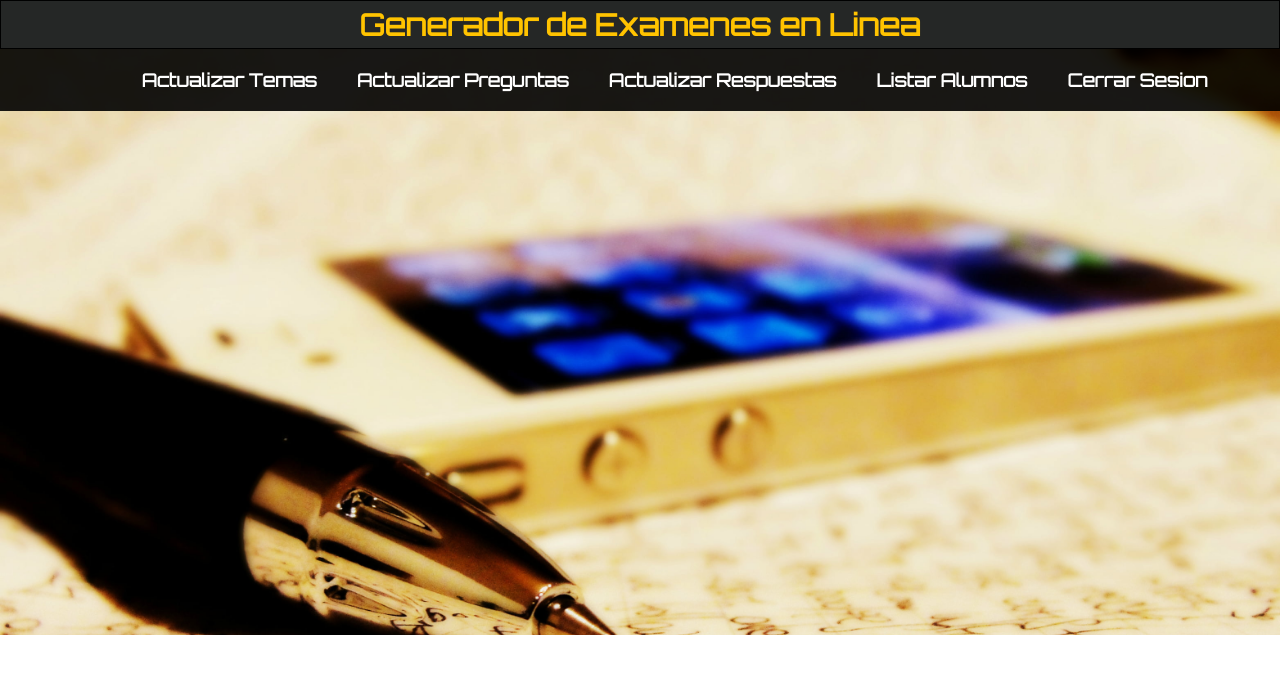
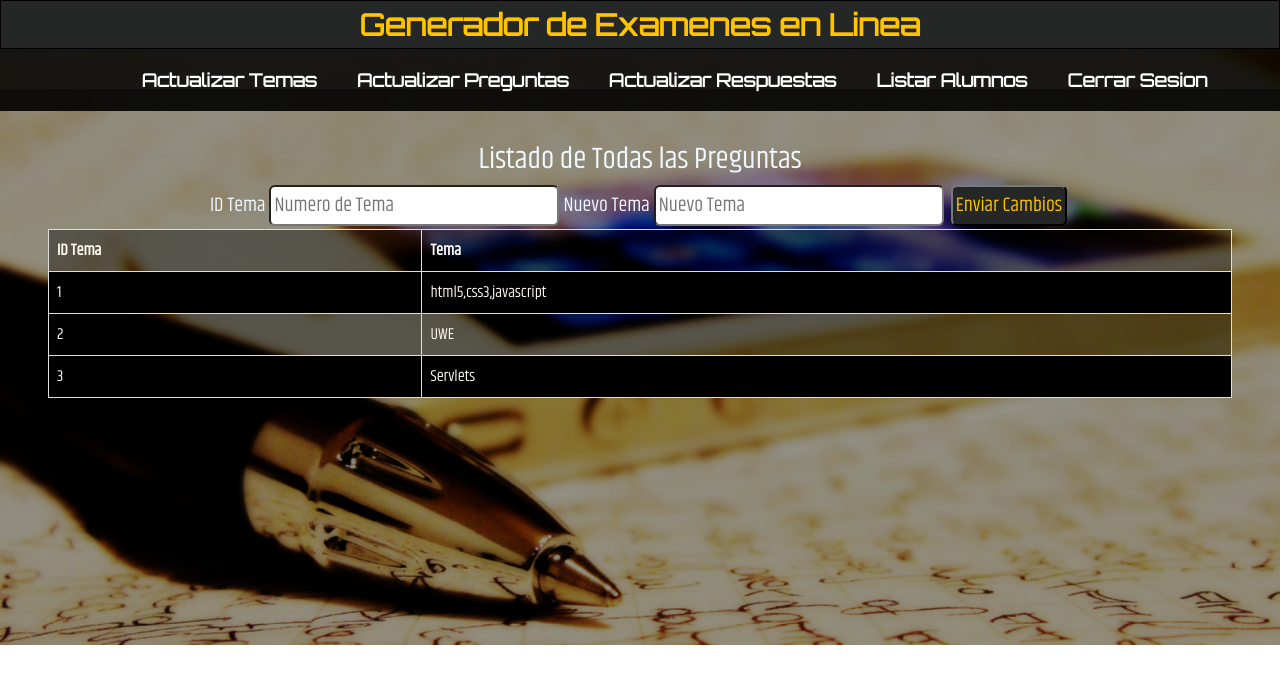
Before and after one commit to SaulZp/ProyectoWeb, a PHP site: page /updateTemas.php in a window 1280 px wide. Shown: the top 684 px of the page. Run offline with PHP 8.4, Linux system fonts and the light colour scheme; data comes from the database, SQL or seed files in the repository.

Commit message:
actualizacion temas y preguntas

```diff
--- a/css/estilosAdmin.css
+++ b/css/estilosAdmin.css
@@ -68,9 +68,13 @@ nav ul li:hover{
 .tema{
 	display: block;
 	margin: 0px;
+     padding-top: 40px;
 	background-image: url(../img/updateTemas.jpg);
 	background-size: cover;
-	height: 586px;
+	height: auto;
+    background-repeat: no-repeat;
+    background-attachment: fixed;
+}
 }
 .pregunta{
 	display: block;
@@ -153,6 +157,14 @@ tr:nth-child(even) {
     background-color: rgb(0, 0, 0, 0.4);
     height: auto;
 }
+.contenedorTema{
+    margin: 0;
+    padding: 3rem;
+    text-align: center;
+    background-color: rgb(0, 0, 0, 0.4);
+    height: 460px;
+}
+
 #noPregunta, #nPregunta, #submit, #tema{
     padding: 3px;
     border-radius: 6px;
--- a/updateTemas.php
+++ b/updateTemas.php
@@ -40,7 +40,54 @@
 
 		<!--PRESENTACION-->
 		<div class="tema">
+			<div class="contenedorTema">
+                <p id="titulo2">Listado de Todas las Preguntas</p>
+			    <form action="upTema.php" class="form_pregunta" method="post">
 
+			        <label for="pregunta" id="lpregunta"> ID Tema</label>
+			        <input type="text" id="tema" name="tema" placeholder="Numero de Tema"/>
+
+			        <label for="pregunta" id="lpregunta">Nuevo Tema</label>
+			        <input type="text" id="noPregunta" name="noPregunta" placeholder="Nuevo Tema"/>
+
+			        <input type="submit" id="submit" value="Enviar Cambios"/>
+			    </form>
+			    <?php
+                    $host = "localhost";
+                    $user = "root";
+                    $pw = "";
+                    $db = "proyecto";
+
+                    $link = mysqli_connect($host,$user,$pw);
+                     mysqli_select_db($link,$db);
+
+                    //echo utf8_encode();
+
+                    $consultaTema = mysqli_query($link,"SELECT * FROM temas");
+
+                    echo "<table>";
+                    echo "<tr>";
+                    echo "<th> ID Tema </th>";
+                    echo "<th> Tema </th>";
+                    echo "</tr>";
+
+                    while($fila = mysqli_fetch_array($consultaTema)){
+
+						$id_tema = $fila['id_Tema'];
+						$nom_Tema = $fila['nombre_Tema'];
+
+						//RANGO, NUMERO DE PREGUNTAS CUYA RESPUESTA SON ETIQUETAS HTML, SE HACE LA CONVERSION DE HTML A TEXTO PLANO
+						//SI EL NUMERO DE PREGUNTA NO ES 3,5,7 NO HACE CONVERSION Y SOLO CODIFICA PARA QUE NO SALGAN COSAS RARAS
+
+
+                        echo "<tr>";
+                        echo "<td> $id_tema </td>";
+                        echo "<td> $nom_Tema </td>";
+                        echo "</tr>";
+                    }
+                    echo "</table>";
+                ?>
+			</div>
 		</div>
 
 	</body>
```
Also changed, not shown: upTema.php (added, +46 -0 lines).
